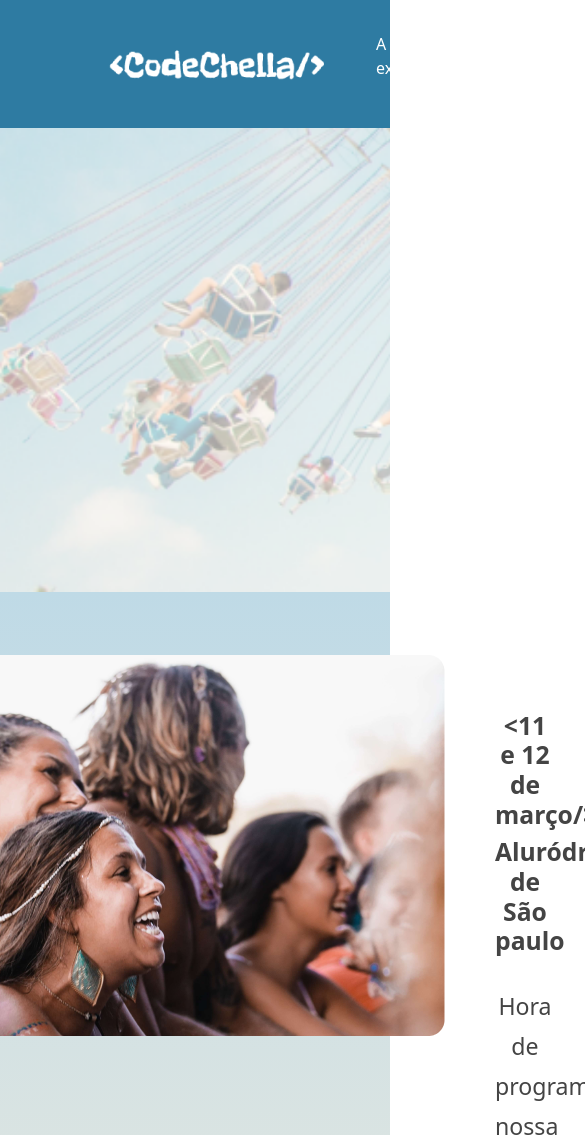
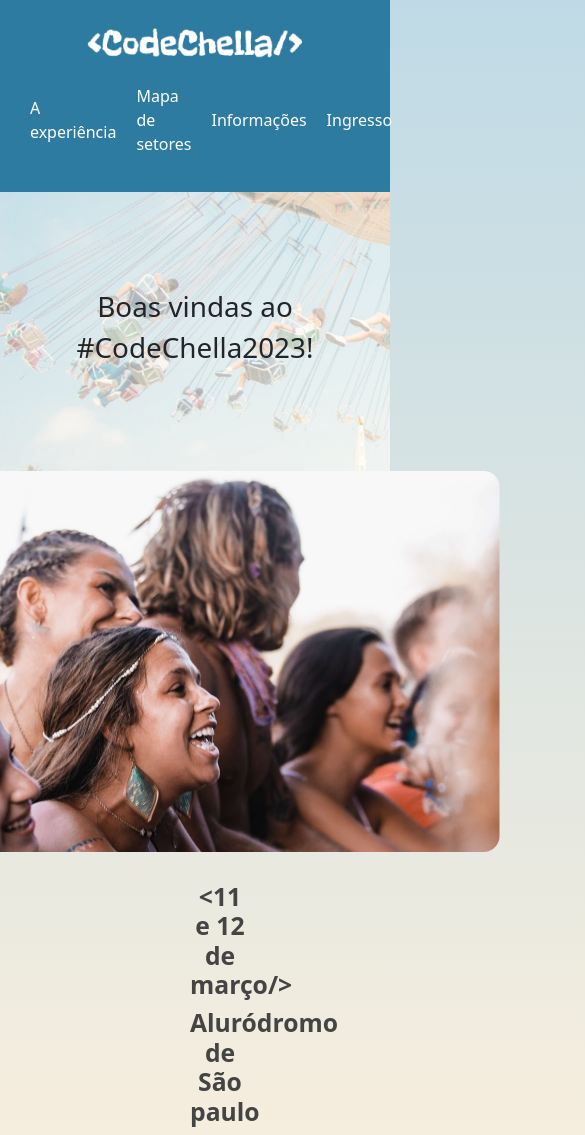
Before and after one commit to marcoshiroyshi/alura_challenge, a plain HTML site: page index.html in a window 390 px wide. Shown: the top 1135 px of the page, 585 px wide, since content can reach past the window. Drawn offline with nearby package versions, Linux system fonts and the light colour scheme.

Commit message:
section boas vindas alterada

```diff
--- a/css/style.css
+++ b/css/style.css
@@ -40,15 +40,19 @@ body {
 }
 
 .section-boasvindas {
-    background-image: url(../img/banner_desktop.png);
+    background-image: url(../img/1\ -\ Banner\ -Homepage.png);
     justify-content: center;
     height: 55vh;
     background-repeat: no-repeat;
     background-size: cover;
+    display: flex;
+    align-items: center;
+    justify-content: center;
+    flex-direction: column;
 
 }
 
-main {
+body {
     background: linear-gradient(180deg, #BFDAE6 0%, #FCF0DD 50%, #FACF9D 100%);
     height: 300vh;
 }
@@ -203,3 +207,28 @@ main {
     width: 50%;
     padding: 0 160px;
  }
+
+ @media (max-width: 768px ) {
+    body {
+        width: 100%;
+        height: 300vh;
+    }
+
+    .header-page {
+        display: flex;
+        flex-direction: column;
+
+    }
+
+    .section-boasvindas {
+        background-size: cover;
+        width: 100%;
+        height: 33vh;
+    }
+
+    .section-ingresso {
+        display: flex;
+        flex-direction: column;
+    }
+
+ }
--- a/index.html
+++ b/index.html
@@ -12,7 +12,7 @@
 </head>
 <body>
     <header class="header-page">
-      <img src="./img/Logo1 1.png" alt="Logo escrito codechella" class="logo">
+      <img class="header-img" src="./img/Logo1 1.png" alt="Logo escrito codechella" class="logo">
         <nav class="header-menu">
           <ul>
             <li><a href="#">A experiência</a></li>
@@ -23,6 +23,8 @@
         </nav>
     </header>
     <section class="section-boasvindas">
+        <h1>Boas vindas ao</h1>
+        <h1>#CodeChella2023!</h1>
     </section>
     <main>
         <section class="section-ingresso">
```
Also changed, not shown: img/1 - Banner -Homepage.png (added).
